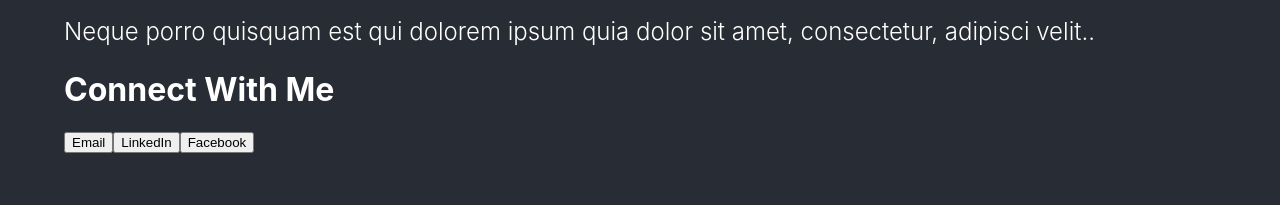
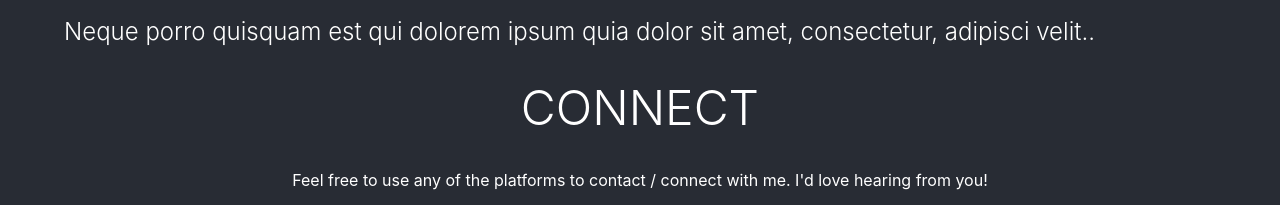
Before and after one commit to Brian-E-Nguyen/Thu-Website, a JavaScript app: page / in a window 1280 px wide. Shown: the part 617-822 px from the top of the page. Before the commit the page ends 800 px from the top, so only its background shows below. Built offline with nearby package versions, Linux system fonts and the light colour scheme.

Commit message:
Connect: content and styles

```diff
--- a/src/components/Home/Connect.css
+++ b/src/components/Home/Connect.css
@@ -0,0 +1,9 @@
+.connect {
+  text-align: center;
+}
+
+.connect__header {
+  font-weight: 300;
+  text-transform: uppercase;
+  font-size: 3rem;
+}
--- a/src/components/Home/Connect.js
+++ b/src/components/Home/Connect.js
@@ -1,7 +1,13 @@
+import './Connect.css';
+
 const Connect = () => {
   return (
-    <div>
-      <h1>Connect With Me</h1>
+    <div className='connect'>
+      <h1 className='connect__header'>Connect</h1>
+      <p>
+        Feel free to use any of the platforms to contact / connect with me. I'd
+        love hearing from you!
+      </p>
       <button>Email</button>
       <button>LinkedIn</button>
       <button>Facebook</button>
```
